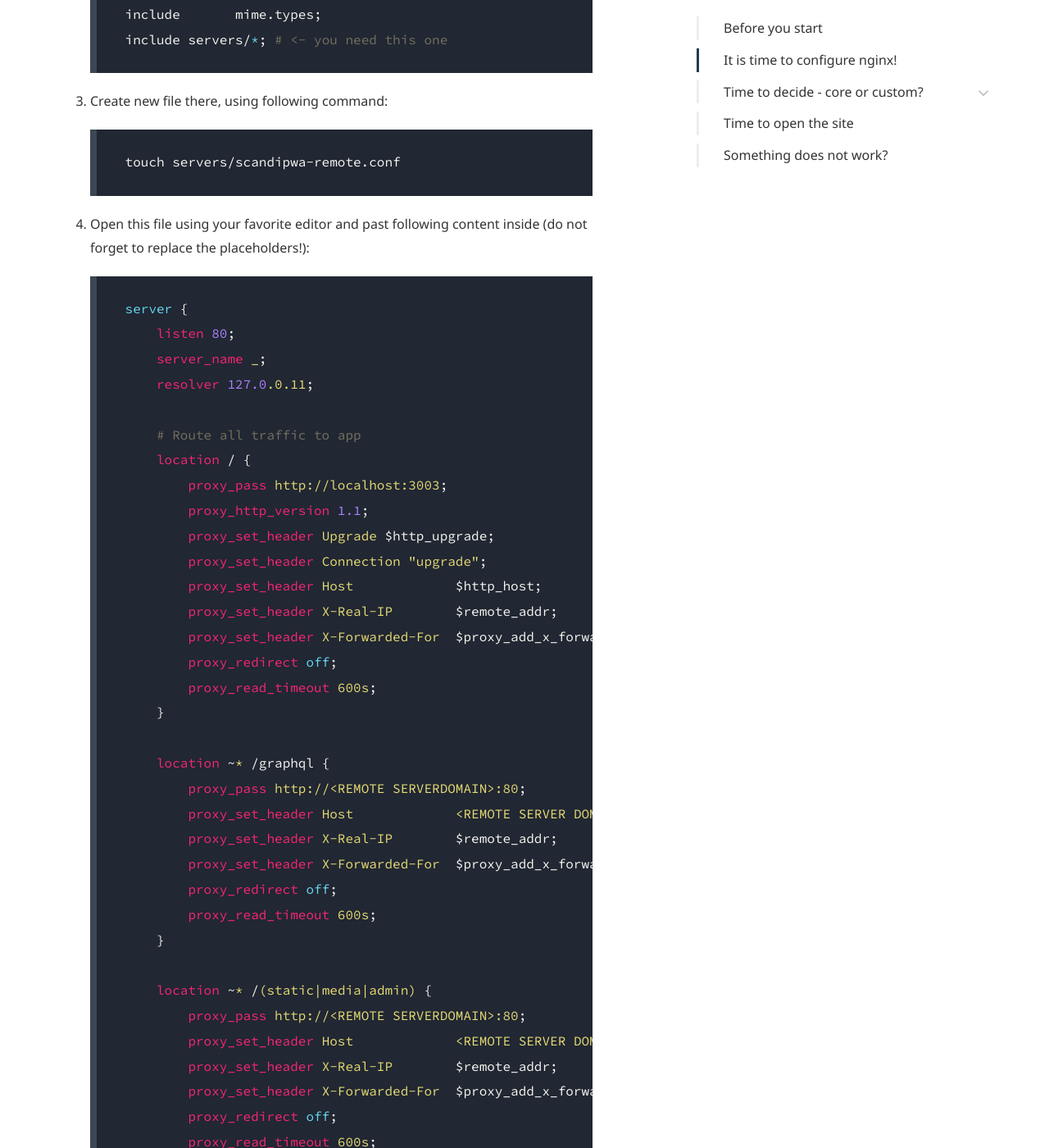
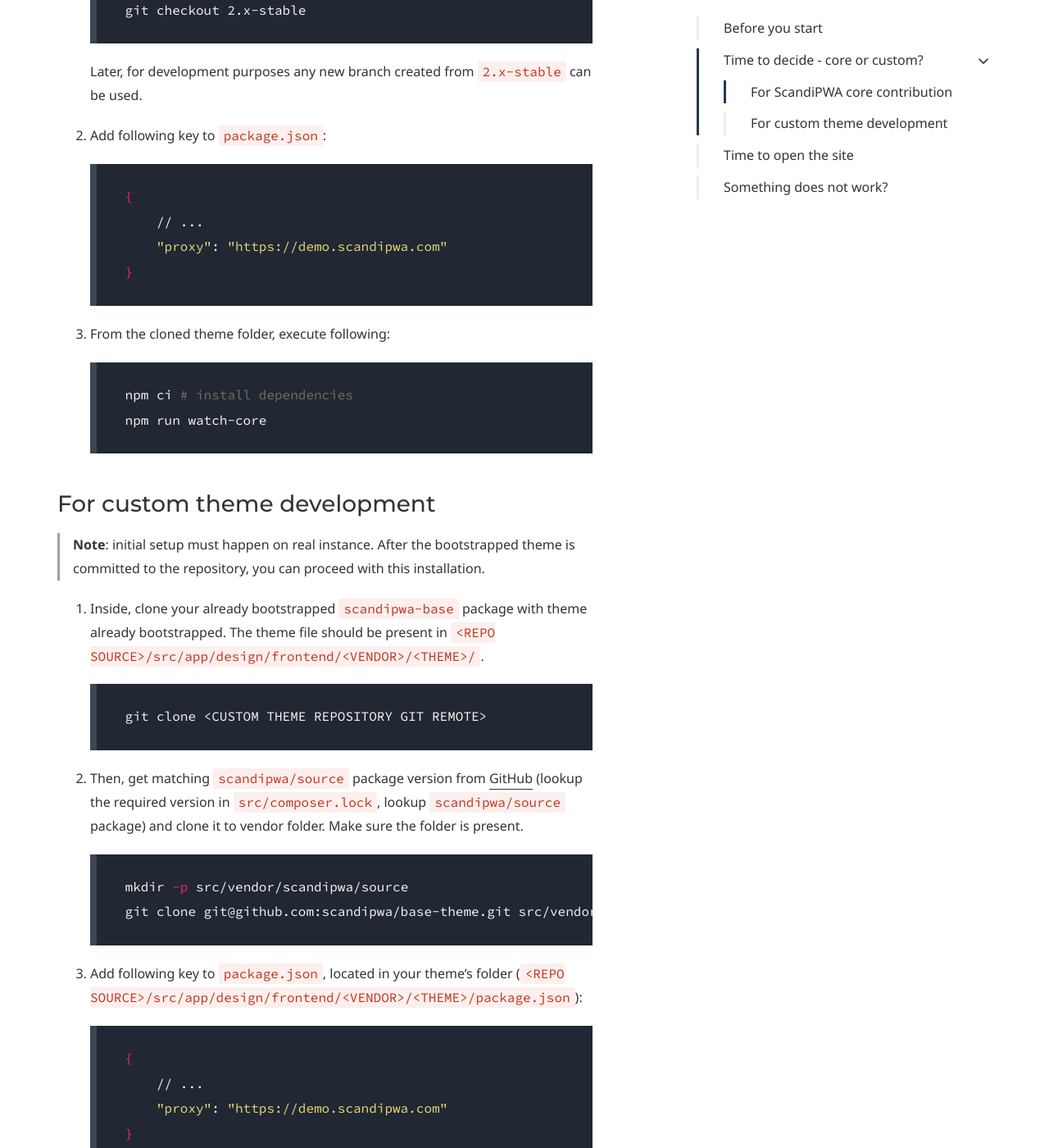
Before and after one commit to scandipwa/scandipwa.github.io, a Jekyll site: the page built from docs/installation/with-remote-m2.md, in a window 1280 px wide and 1400 px high, scrolled down 3090 px. Shown: the whole window at 82% size. Built offline with Jekyll 4.4.1, drawn with Linux system fonts in a browser that asks for light colours; some web fonts are replaced; comment, search, counter and statistics services are not loaded; a style sheet for code colours, icons or effects is not loaded; some of the changed text lies outside the part shown.

Commit message:
Reworked remote install guide to match new webpack-proxy-approach.

````diff
--- a/docs/installation/with-remote-m2.md
+++ b/docs/installation/with-remote-m2.md
@@ -51,108 +51,13 @@
 
     In case you do not have the ScandiPWA instance yet, try completing this setup using our instances: `demo.scandipwa.com` or `scandipwapmrev.indvp.com`. You can also request your own cloud instance by composing a mail to hello@scandipwa.com.
 
-3. Make sure you have an nginx installed locally. To test this, run:
-
-    ```bash
-    nginx -t # it should be ^1
-    ```
-
-    In case this command resulted in error, install the nginx [on Mac](https://medium.com/@ThomasTan/installing-nginx-in-mac-os-x-maverick-with-homebrew-d8867b7e8a5a) or [on Linux](https://www.digitalocean.com/community/tutorials/how-to-install-nginx-on-ubuntu-18-04)
-
-4. Make sure you have `node` available on you machine. To test this, run:
+3. Make sure you have `node` available on you machine. To test this, run:
 
     ```bash
     node -v # should be 10^
     ```
 
     In case this command resulted in error, install node using the [official guide](https://nodejs.org/en/download/package-manager/). Prefer `nvm` installation to get NODE version 10 specifically.
-
-5. Execute following command to add `scandipwa.local` to your `/etc/hosts` file and map it to the `127.0.0.1`:
-
-    ```bash
-    echo '127.0.0.1 scandipwa.local' | sudo tee -a /etc/hosts
-    ```
-
-## It is time to configure nginx!
-
-Add nginx configuration file.
-
-1. To do this, first check the location of nginx configuration file:
-
-    ```bash
-    nginx -t
-
-    # expected output (on Mac)
-    nginx: the configuration file /usr/local/etc/nginx/nginx.conf syntax is ok
-    nginx: configuration file /usr/local/etc/nginx/nginx.conf test is successful
-    ```
-
-2. Now, find the directory where nginx configurations are stored:
-
-    ```bash
-    cat /usr/local/etc/nginx/nginx.conf | grep include
-
-    # expected output (on Mac)
-    include       mime.types;
-    include servers/*; # <- you need this one
-    ```
-
-3. Create new file there, using following command:
-
-    ```bash
-    touch servers/scandipwa-remote.conf
-    ```
-
-4. Open this file using your favorite editor and past following content inside (do not forget to replace the placeholders!):
-
-    ```nginx
-    server {
-        listen 80;
-        server_name _;
-        resolver 127.0.0.11;
-
-        # Route all traffic to app
-        location / {
-            proxy_pass http://localhost:3003;
-            proxy_http_version 1.1;
-            proxy_set_header Upgrade $http_upgrade;
-            proxy_set_header Connection "upgrade";
-            proxy_set_header Host             $http_host;
-            proxy_set_header X-Real-IP        $remote_addr;
-            proxy_set_header X-Forwarded-For  $proxy_add_x_forwarded_for;
-            proxy_redirect off;
-            proxy_read_timeout 600s;
-        }
-
-        location ~* /graphql {
-            proxy_pass http://<REMOTE SERVERDOMAIN>:80;
-            proxy_set_header Host             <REMOTE SERVER DOMAIN>;
-            proxy_set_header X-Real-IP        $remote_addr;
-            proxy_set_header X-Forwarded-For  $proxy_add_x_forwarded_for;
-            proxy_redirect off;
-            proxy_read_timeout 600s;
-        }
-
-        location ~* /(static|media|admin) {
-            proxy_pass http://<REMOTE SERVERDOMAIN>:80;
-            proxy_set_header Host             <REMOTE SERVER DOMAIN>;
-            proxy_set_header X-Real-IP        $remote_addr;
-            proxy_set_header X-Forwarded-For  $proxy_add_x_forwarded_for;
-            proxy_redirect off;
-            proxy_read_timeout 600s;
-        }
-    }
-    ```
-
-5. Test and reload the `nginx` service:
-
-    ```bash
-    # to test the configuration
-    nginx -t
-
-    # reload the configuration
-    nginx -s reload
-    ```
 
 ## Time to decide - core or custom?
 
@@ -187,7 +92,16 @@
 
     Later, for development purposes any new branch created from `2.x-stable` can be used.
 
-2. From the cloned theme folder, execute following:
+2. Add following key to `package.json`:
+
+    ```bash
+    {
+        // ...
+        "proxy": "https://demo.scandipwa.com"
+    }
+    ```
+
+3. From the cloned theme folder, execute following:
 
     ```bash
     npm ci # install dependencies
@@ -198,50 +112,29 @@
 
 > **Note**: initial setup must happen on real instance. After the bootstrapped theme is committed to the repository, you can proceed with this installation.
 
-1. Create a new folder
-
-2. Inside, clone your custom theme repository:
+1. Inside, clone your already bootstrapped `scandipwa-base` package with theme already bootstrapped. The theme file should be present in `<REPO SOURCE>/src/app/design/frontend/<VENDOR>/<THEME>/`.
 
     ```bash
     git clone <CUSTOM THEME REPOSITORY GIT REMOTE>
     ```
 
-3. Then, get matching `scandipwa/source` package version from [GitHub](https://github.com/scandipwa/base-theme) and clone it.
+2. Then, get matching `scandipwa/source` package version from [GitHub](https://github.com/scandipwa/base-theme) (lookup the required version in `src/composer.lock`, lookup `scandipwa/source` package) and clone it to vendor folder. Make sure the folder is present.
 
     ```bash
-    git clone git@github.com:scandipwa/base-theme.git
+    mkdir -p src/vendor/scandipwa/source
+    git clone git@github.com:scandipwa/base-theme.git src/vendor/scandipwa/source
     ```
 
-4. Validate the folder structure:
+3. Add following key to `package.json`, located in your theme's folder (`<REPO SOURCE>/src/app/design/frontend/<VENDOR>/<THEME>/package.json`):
 
-```bash
-# from the folder created in step #1
-ls
+    ```bash
+    {
+        // ...
+        "proxy": "https://demo.scandipwa.com"
+    }
+    ```
 
-# should output
-<NAME OF CUSTOM THEME>      base-theme
-```
-
-5. Time to update the webpack config (**DO NOT COMMIT THIS CHANGE!**):
-
-    1. Go to `src/config/webpack.development.config`
-
-    2. Open it with you favorite editor, and edit following lines:
-
-        ```js
-        // original file content
-        const projectRoot = path.resolve(__dirname, '..', '..');
-        const magentoRoot = path.resolve(projectRoot, '..', '..', '..', '..', '..');
-        const fallbackRoot = path.resolve(magentoRoot, 'vendor', 'scandipwa', 'source');
-
-        // resulting config
-        const projectRoot = path.resolve(__dirname, '..', '..');
-        const fallbackRoot = path.resolve(projectRoot, '..', 'base-theme');
-        ```
-
-        > **Note:** what you did is made the webpack to fallback to the cloned `base-theme` folder, instead of usual vendor file.
-
-6. From the custom theme theme folder, execute following:
+4. From the custom theme theme folder, execute following:
 
     ```bash
     npm ci # install dependencies
````
Also changed, not shown: other parts of docs/installation/with-remote-m2.md (+1 -1 lines).
